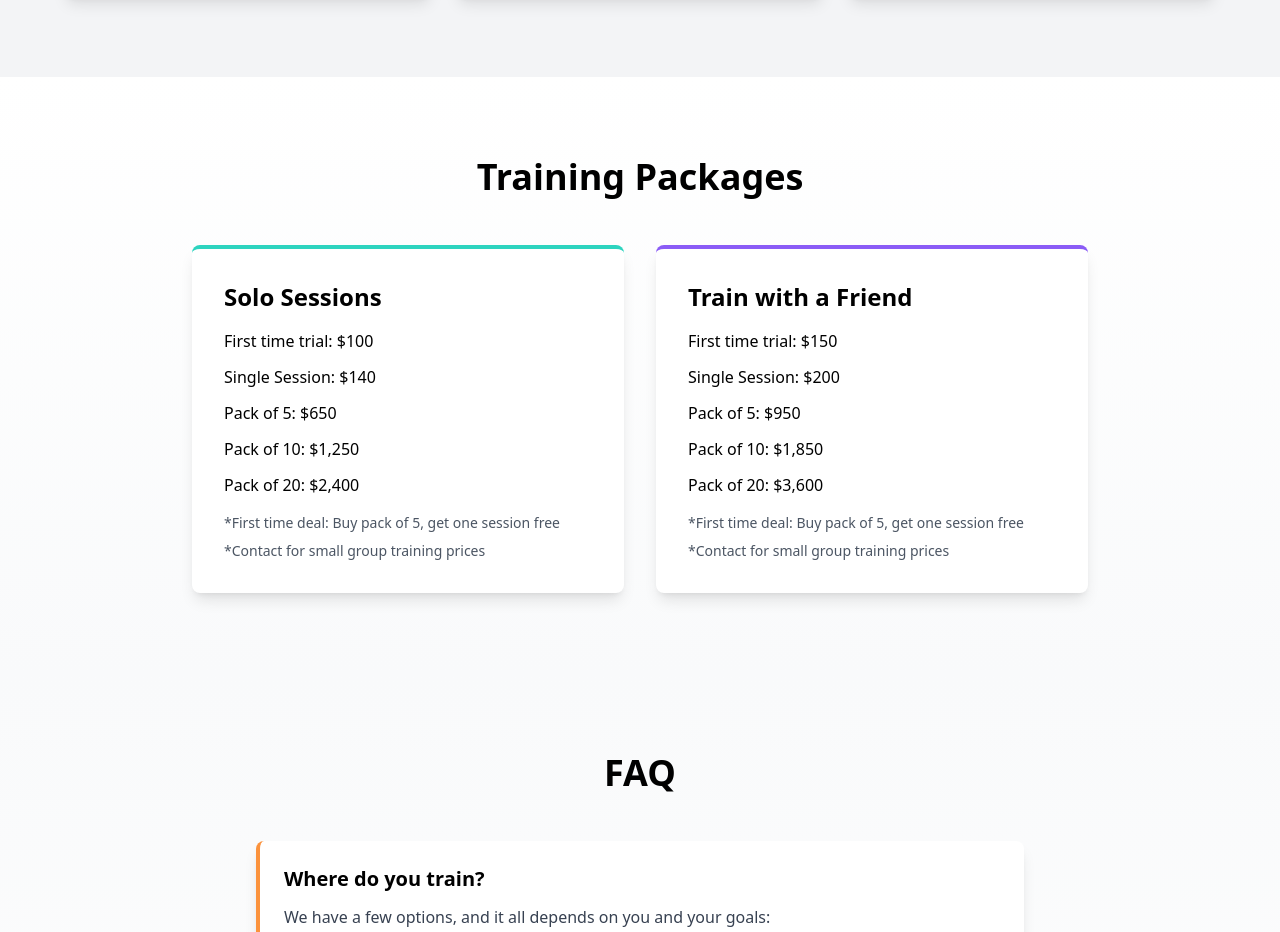
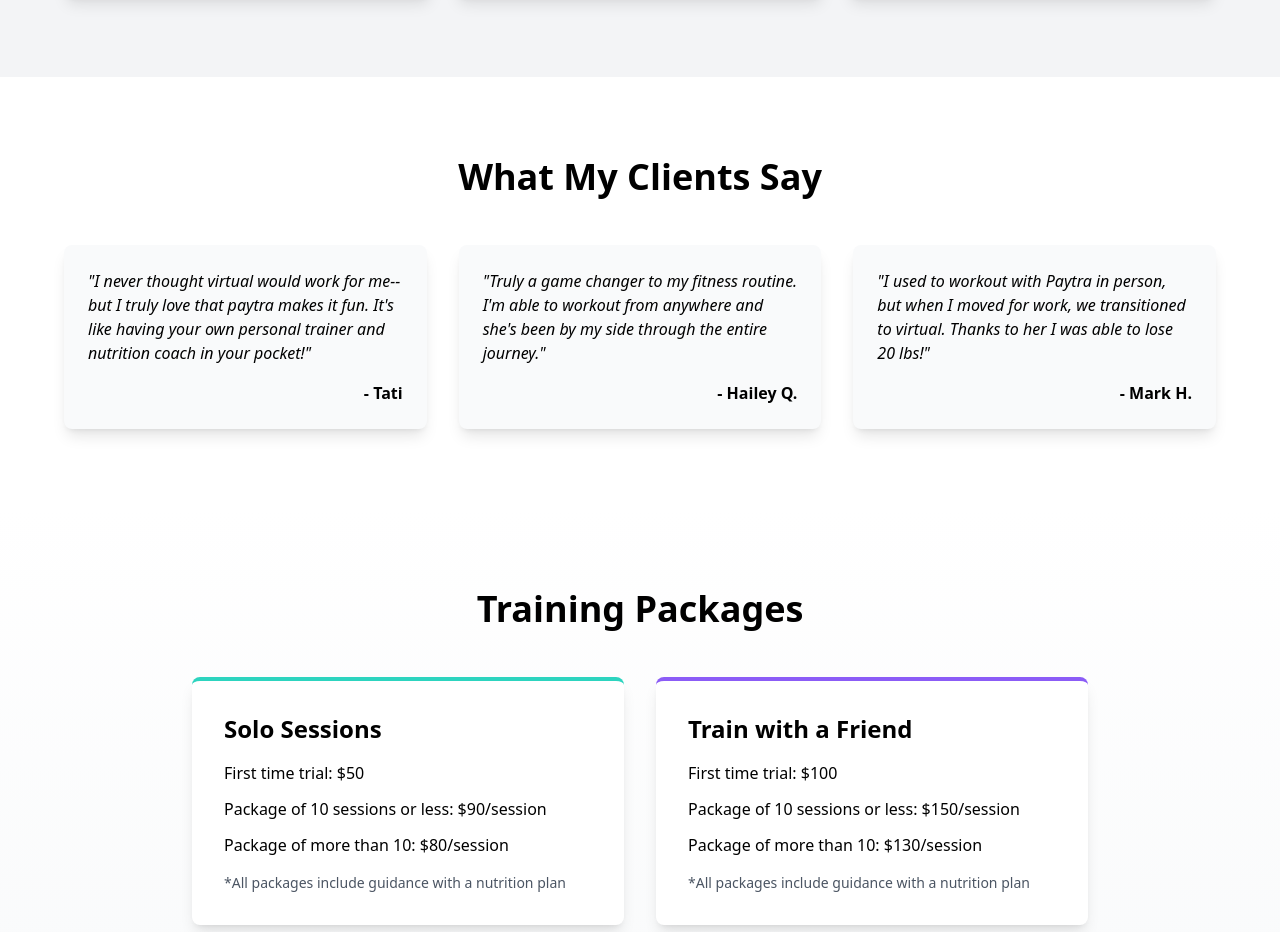
Before and after one commit to danielmerja/uesfitness.github.io, a plain HTML site: page index.html in a window 1280 px wide. Shown: the part 2563-3495 px from the top of the page. Drawn offline with nearby package versions, Linux system fonts and the light colour scheme.

Commit message:
Add testimonials section and update pricing details in index.html

```diff
--- a/index.html
+++ b/index.html
@@ -135,6 +135,27 @@
         </div>
     </section>
 
+    <!-- Testimonials Section -->
+    <section class="py-20 bg-white">
+        <div class="container mx-auto px-4">
+            <h2 class="text-4xl font-bold text-center mb-12">What My Clients Say</h2>
+            <div class="grid grid-cols-1 md:grid-cols-3 gap-8 max-w-6xl mx-auto">
+                <div class="bg-gray-50 p-6 rounded-lg shadow-lg">
+                    <p class="mb-4 italic">"I never thought virtual would work for me-- but I truly love that paytra makes it fun. It's like having your own personal trainer and nutrition coach in your pocket!"</p>
+                    <p class="font-bold text-right">- Tati</p>
+                </div>
+                <div class="bg-gray-50 p-6 rounded-lg shadow-lg">
+                    <p class="mb-4 italic">"Truly a game changer to my fitness routine. I'm able to workout from anywhere and she's been by my side through the entire journey."</p>
+                    <p class="font-bold text-right">- Hailey Q.</p>
+                </div>
+                <div class="bg-gray-50 p-6 rounded-lg shadow-lg">
+                    <p class="mb-4 italic">"I used to workout with Paytra in person, but when I moved for work, we transitioned to virtual. Thanks to her I was able to lose 20 lbs!"</p>
+                    <p class="font-bold text-right">- Mark H.</p>
+                </div>
+            </div>
+        </div>
+    </section>
+
     <!-- Pricing Section -->
     <section id="pricing" class="py-20 bg-gradient-to-b from-white to-gray-50">
         <div class="container mx-auto px-4">
@@ -143,29 +164,23 @@
                 <div class="bg-white p-8 rounded-lg shadow-lg hover:shadow-xl transition duration-300 border-t-4 border-primary">
                     <h3 class="text-2xl font-bold mb-4">Solo Sessions</h3>
                     <ul class="space-y-3">
-                        <li>First time trial: $100</li>
-                        <li>Single Session: $140</li>
-                        <li>Pack of 5: $650</li>
-                        <li>Pack of 10: $1,250</li>
-                        <li>Pack of 20: $2,400</li>
+                        <li>First time trial: $50</li>
+                        <li>Package of 10 sessions or less: $90/session</li>
+                        <li>Package of more than 10: $80/session</li>
                     </ul>
                     <div class="mt-4 space-y-2 text-sm text-gray-600">
-                        <p>*First time deal: Buy pack of 5, get one session free</p>
-                        <p>*Contact for small group training prices</p>
+                        <p>*All packages include guidance with a nutrition plan</p>
                     </div>
                 </div>
                 <div class="bg-white p-8 rounded-lg shadow-lg hover:shadow-xl transition duration-300 border-t-4 border-secondary">
                     <h3 class="text-2xl font-bold mb-4">Train with a Friend</h3>
                     <ul class="space-y-3">
-                        <li>First time trial: $150</li>
-                        <li>Single Session: $200</li>
-                        <li>Pack of 5: $950</li>
-                        <li>Pack of 10: $1,850</li>
-                        <li>Pack of 20: $3,600</li>
+                        <li>First time trial: $100</li>
+                        <li>Package of 10 sessions or less: $150/session</li>
+                        <li>Package of more than 10: $130/session</li>
                     </ul>
                     <div class="mt-4 space-y-2 text-sm text-gray-600">
-                        <p>*First time deal: Buy pack of 5, get one session free</p>
-                        <p>*Contact for small group training prices</p>
+                        <p>*All packages include guidance with a nutrition plan</p>
                     </div>
                 </div>
             </div>
@@ -177,6 +192,12 @@
         <div class="container mx-auto px-4">
             <h2 class="text-4xl font-bold text-center mb-12">FAQ</h2>
             <div class="max-w-3xl mx-auto space-y-6">
+                <!-- Virtual Training FAQ -->
+                <div class="bg-white p-6 rounded-lg shadow-lg hover:shadow-xl transition duration-300 border-l-4 border-accent">
+                    <h3 class="text-xl font-bold mb-3">How does virtual training work?</h3>
+                    <p class="text-gray-700">All you need is an iPhone or computer camera. Many of my clients have no equipment at all. Some have basic weights or bands. Others take me to the gym with them virtually! We'll make anything work to reach your goals.</p>
+                </div>
+
                 <!-- Training Location FAQ -->
                 <div class="bg-white p-6 rounded-lg shadow-lg hover:shadow-xl transition duration-300 border-l-4 border-accent">
                     <h3 class="text-xl font-bold mb-3">Where do you train?</h3>
@@ -192,7 +213,7 @@
                 <!-- Session Length FAQ -->
                 <div class="bg-white p-6 rounded-lg shadow-lg hover:shadow-xl transition duration-300 border-l-4 border-accent">
                     <h3 class="text-xl font-bold mb-3">How long are sessions?</h3>
-                    <p class="text-gray-700">One hour</p>
+                    <p class="text-gray-700">45 minutes to 1 hour</p>
                 </div>
 
                 <!-- Cancellation Policy FAQ -->
@@ -205,7 +226,7 @@
                 <!-- Pricing Flexibility FAQ -->
                 <div class="bg-white p-6 rounded-lg shadow-lg hover:shadow-xl transition duration-300 border-l-4 border-accent">
                     <h3 class="text-xl font-bold mb-3">Do you offer any flexibility in pricing for virtual or other unique cases?</h3>
-                    <p class="text-gray-700">Yes— I am always willing to create custom packages for special cases, including virtual. Please contact me so we can work something out!</p>
+                    <p class="text-gray-700">Yes— I am always willing to create custom packages for special cases. Please contact me so we can work something out!</p>
                 </div>
             </div>
         </div>
```
